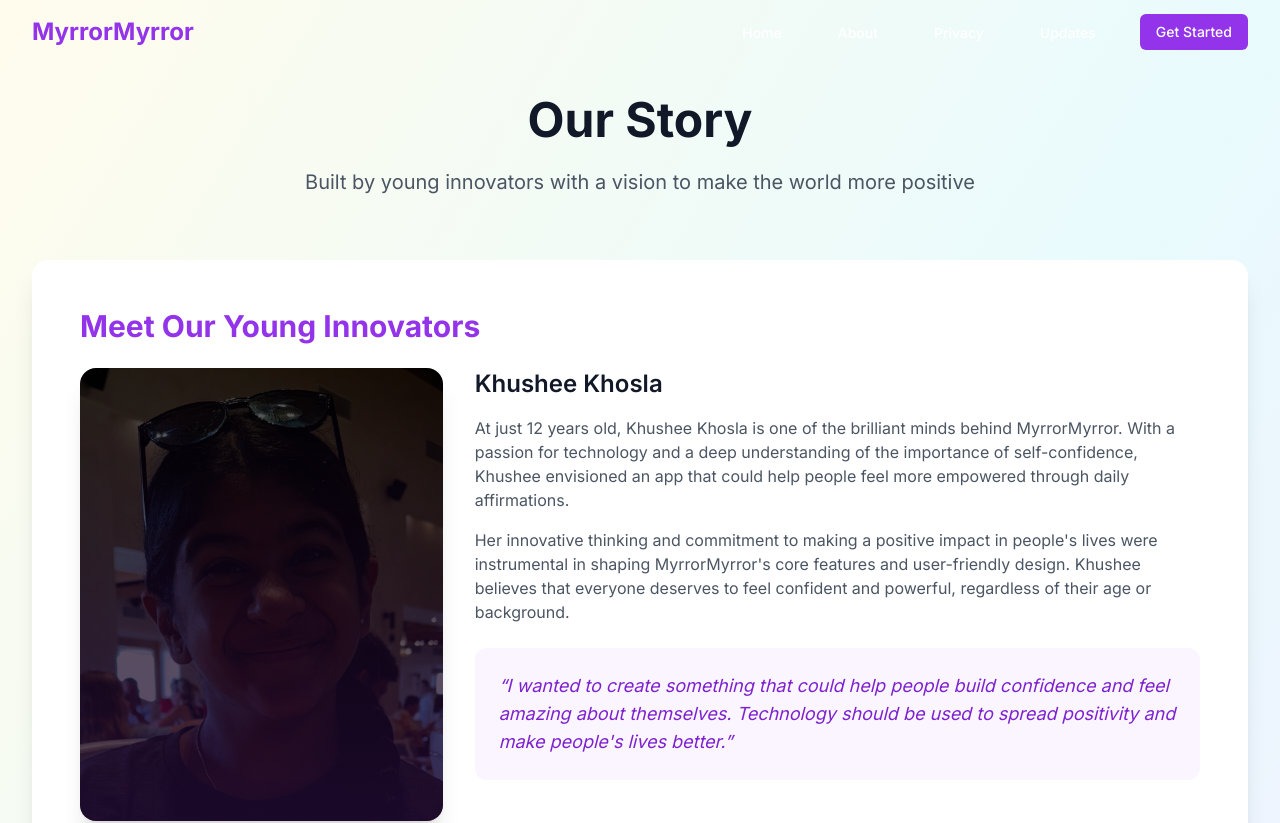
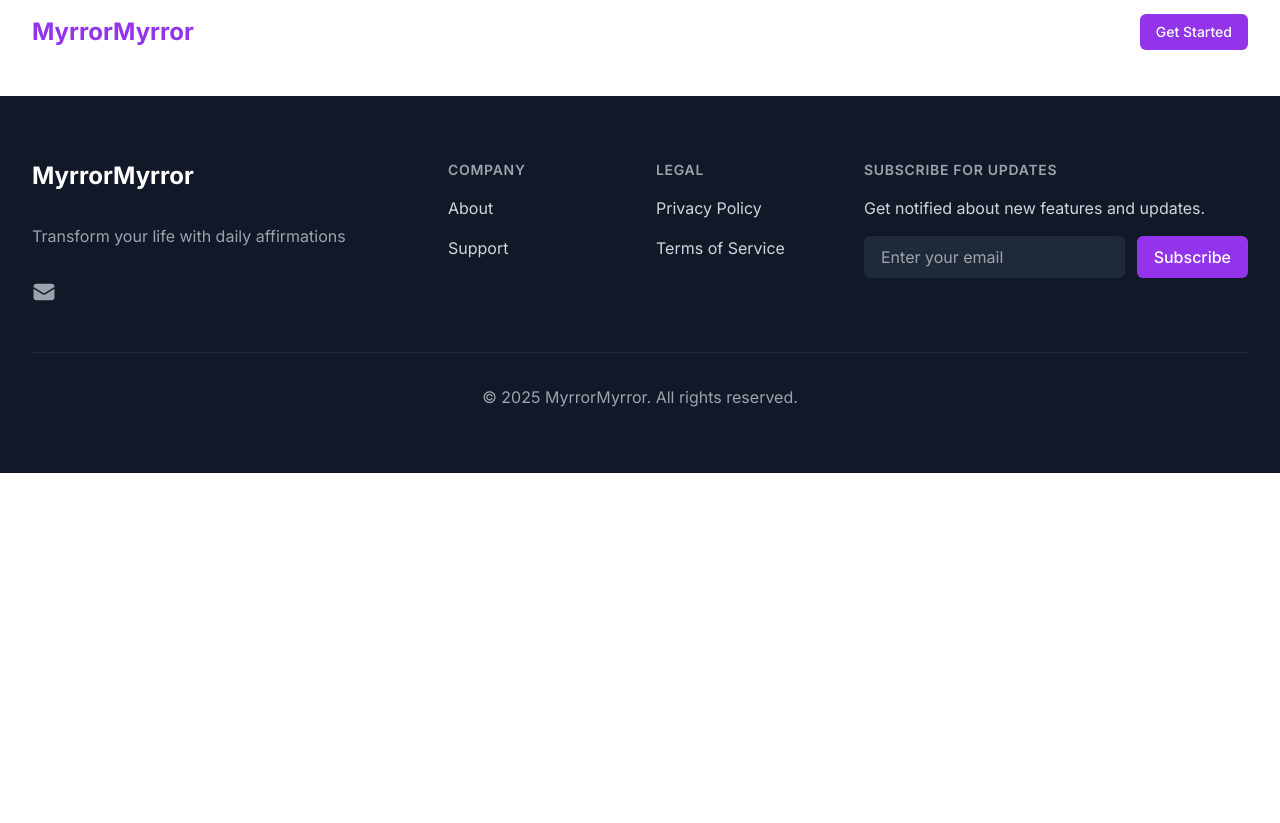
Before and after one commit to sajankhosla/myrror-myrror, a Next.js app: page /about in a window 1280 px wide. Shown: the top 823 px of the page. After the commit the page ends 800 px from the top, so only its background shows below. Built offline with nearby package versions, Linux system fonts and the light colour scheme.

Commit message:
Reset About page to blank state

```diff
--- a/app/about/page.tsx
+++ b/app/about/page.tsx
@@ -2,9 +2,6 @@
 // Last deployed: 2024-02-22 21:45 UTC
 'use client';
 
-import { motion } from 'framer-motion';
-import Link from 'next/link';
-import Image from 'next/image';
 import Navbar from '../components/Navbar';
 import Footer from '../components/Footer';
 
@@ -12,154 +9,8 @@
   return (
     <main className="min-h-screen">
       <Navbar />
-
-      <div className="relative pt-24 pb-16 overflow-hidden">
-        {/* Background gradient */}
-        <div className="absolute inset-0 bg-gradient-to-br from-yellow-300 via-cyan-400 to-purple-600 opacity-10" />
-
-        <div className="relative max-w-7xl mx-auto px-4 sm:px-6 lg:px-8">
-          <div className="text-center mb-16">
-            <motion.h1
-              initial={{ opacity: 0, y: 20 }}
-              animate={{ opacity: 1, y: 0 }}
-              transition={{ duration: 0.6 }}
-              className="text-4xl md:text-5xl font-bold text-gray-900 mb-6"
-            >
-              Our Story
-            </motion.h1>
-            <motion.p
-              initial={{ opacity: 0, y: 20 }}
-              animate={{ opacity: 1, y: 0 }}
-              transition={{ duration: 0.6, delay: 0.2 }}
-              className="text-xl text-gray-600 max-w-3xl mx-auto"
-            >
-              Built by young innovators with a vision to make the world more positive
-            </motion.p>
-          </div>
-
-          <motion.div
-            initial={{ opacity: 0, y: 20 }}
-            animate={{ opacity: 1, y: 0 }}
-            transition={{ duration: 0.6, delay: 0.4 }}
-            className="bg-white rounded-2xl shadow-xl p-8 md:p-12 mb-12"
-          >
-            <div className="prose prose-lg max-w-none">
-              <h2 className="text-3xl font-bold text-purple-600 mb-6">
-                Meet Our Young Innovators
-              </h2>
-
-              <div className="mb-12">
-                <div className="flex flex-col md:flex-row gap-8 items-start">
-                  <div className="w-full md:w-1/3 mb-6 md:mb-0">
-                    <div className="relative w-full pt-[125%] rounded-2xl overflow-hidden shadow-xl transform hover:scale-[1.02] transition-transform duration-300">
-                      <Image
-                        src="/IMG_0326.jpg"
-                        alt="Khushee Khosla"
-                        fill
-                        className="object-cover object-center"
-                        sizes="(max-width: 768px) 100vw, (max-width: 1200px) 33vw, 400px"
-                        priority
-                      />
-                      <div className="absolute inset-0 bg-gradient-to-t from-purple-900/30 to-transparent" />
-                    </div>
-                  </div>
-                  <div className="w-full md:w-2/3">
-                    <h3 className="text-2xl font-semibold text-gray-900 mb-4">
-                      Khushee Khosla
-                    </h3>
-                    <p className="text-gray-600 mb-4">
-                      At just 12 years old, Khushee Khosla is one of the brilliant minds behind MyrrorMyrror. With a passion for technology and a deep understanding of the importance of self-confidence, Khushee envisioned an app that could help people feel more empowered through daily affirmations.
-                    </p>
-                    <p className="text-gray-600 mb-6">
-                      Her innovative thinking and commitment to making a positive impact in people&apos;s lives were instrumental in shaping MyrrorMyrror&apos;s core features and user-friendly design. Khushee believes that everyone deserves to feel confident and powerful, regardless of their age or background.
-                    </p>
-                    <div className="bg-purple-50 rounded-xl p-6 mb-8">
-                      <blockquote className="text-lg italic text-purple-700">
-                        &ldquo;I wanted to create something that could help people build confidence and feel amazing about themselves. Technology should be used to spread positivity and make people&apos;s lives better.&rdquo;
-                      </blockquote>
-                    </div>
-                  </div>
-                </div>
-              </div>
-
-              <div className="mb-12">
-                <div className="flex flex-col md:flex-row gap-8 items-start">
-                  <div className="w-full md:w-1/3 mb-6 md:mb-0">
-                    <div className="relative w-full pt-[125%] rounded-2xl overflow-hidden shadow-xl transform hover:scale-[1.02] transition-transform duration-300">
-                      <Image
-                        src="/IMG_4928.jpg"
-                        alt="Manav Khosla"
-                        fill
-                        className="object-cover object-center"
-                        sizes="(max-width: 768px) 100vw, (max-width: 1200px) 33vw, 400px"
-                        priority
-                      />
-                      <div className="absolute inset-0 bg-gradient-to-t from-purple-900/30 to-transparent" />
-                    </div>
-                  </div>
-                  <div className="w-full md:w-2/3">
-                    <h3 className="text-2xl font-semibold text-gray-900 mb-4">
-                      Manav Khosla
-                    </h3>
-                    <p className="text-gray-600 mb-4">
-                      At 9 years old, Manav Khosla brings a fresh perspective and boundless creativity to MyrrorMyrror. His natural ability to see the world through optimistic eyes helped shape the app&apos;s approach to making affirmations fun and engaging for users of all ages.
-                    </p>
-                    <p className="text-gray-600 mb-6">
-                      Manav&apos;s enthusiasm for using technology to help others feel good about themselves has been a driving force in making MyrrorMyrror accessible and enjoyable for everyone. His input was crucial in ensuring the app remains simple yet powerful.
-                    </p>
-                    <div className="bg-purple-50 rounded-xl p-6 mb-8">
-                      <blockquote className="text-lg italic text-purple-700">
-                        &ldquo;Everyone should be able to feel happy and confident. I wanted to help create something that makes people smile and believe in themselves.&rdquo;
-                      </blockquote>
-                    </div>
-                  </div>
-                </div>
-              </div>
-
-              <h3 className="text-2xl font-semibold text-purple-600 mb-4">
-                Our Mission
-              </h3>
-              <p className="text-gray-600 mb-6">
-                Together, these young innovators set out with a clear mission: create an app that brings more positivity to the world. They wanted to build something that would:
-              </p>
-              <ul className="list-disc list-inside text-gray-600 mb-6 space-y-2">
-                <li>Help people feel more confident in themselves</li>
-                <li>Make positive affirmations accessible to everyone</li>
-                <li>Create a safe, private space for personal growth</li>
-                <li>Use technology to spread positivity</li>
-              </ul>
-
-              <h3 className="text-2xl font-semibold text-purple-600 mb-4">
-                The Journey
-              </h3>
-              <p className="text-gray-600 mb-6">
-                Using their understanding of technology and their passion for helping others, these young developers worked to create an app that would be both powerful and easy to use. They focused on making sure everyone&apos;s privacy was protected while still delivering a meaningful experience that could help transform lives.
-              </p>
-              <div className="bg-purple-50 rounded-xl p-6 mb-6">
-                <p className="text-lg text-purple-700">
-                  MyrrorMyrror represents the innovative spirit of young minds working to make a difference. It&apos;s a testament to how age is no barrier when it comes to creating meaningful technology that can positively impact people&apos;s lives.
-                </p>
-              </div>
-            </div>
-          </motion.div>
-
-          <motion.div
-            initial={{ opacity: 0, y: 20 }}
-            animate={{ opacity: 1, y: 0 }}
-            transition={{ duration: 0.6, delay: 0.6 }}
-            className="text-center"
-          >
-            <Link
-              href="/"
-              className="inline-flex items-center text-purple-600 hover:text-purple-700 font-medium"
-            >
-              <span className="mr-2">←</span>
-              Back to Home
-            </Link>
-          </motion.div>
-        </div>
+      <div className="pt-24">
       </div>
-
       <Footer />
     </main>
   );
```
